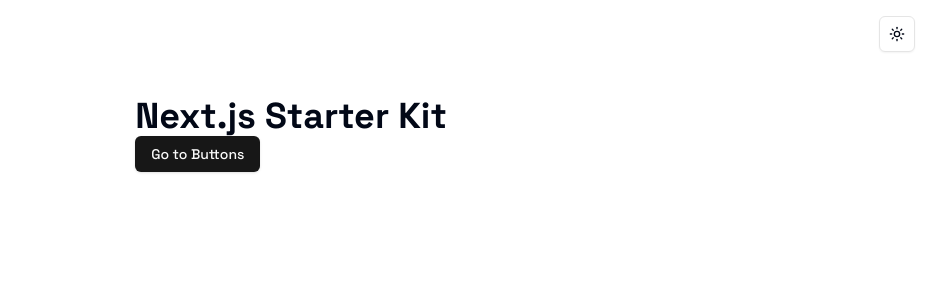
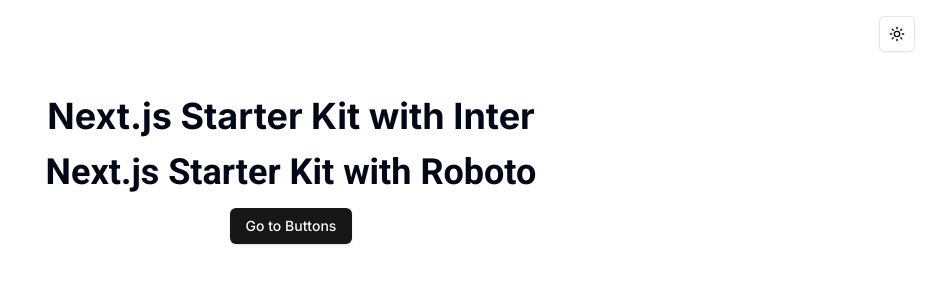
Before and after one commit to mickkhaw1981/nextjs-starter-kit, a Next.js app: page / in a window 1280 px wide. Shown: the top 300 px of the page, without its empty margins (349-1280 px from the left). Built offline with nearby package versions, Linux system fonts and the light colour scheme.

Commit message:
invert colors

```diff
--- a/src/app/(root)/page.tsx
+++ b/src/app/(root)/page.tsx
@@ -1,15 +1,15 @@
-import { Space_Grotesk as SpaceGrotesk } from "next/font/google";
 import Link from "next/link";
 
 import { Button } from "@/components/ui/button";
 
-const spaceGrotesk = SpaceGrotesk({ subsets: ["latin"] });
-
 export default function Home() {
   return (
     <main className="flex min-h-screen flex-col items-center justify-between p-24">
-      <div className={spaceGrotesk.className}>
-        <h1 className="text-4xl font-bold">Next.js Starter Kit</h1>
+      <div className="flex flex-col gap-4 text-center">
+        <h1 className="text-4xl font-bold">Next.js Starter Kit with Inter</h1>
+        <h1 className="font-roboto text-4xl font-bold">
+          Next.js Starter Kit with Roboto
+        </h1>
         <Link href="/buttons">
           <Button className="mx-auto">Go to Buttons</Button>
         </Link>
--- a/src/app/globals.css
+++ b/src/app/globals.css
@@ -24,3 +24,13 @@
     border-color var(--transition-duration) ease,
     background-color var(--transition-duration) ease;
 }
+
+@layer utilities {
+  .invert-colors {
+    @apply invert dark:invert-0;
+  }
+
+  .font-roboto {
+    font-family: var(--font-roboto);
+  }
+}
--- a/src/app/layout.tsx
+++ b/src/app/layout.tsx
@@ -1,6 +1,6 @@
 import type { Metadata } from "next";
 
-import { inter } from "@/assets/fonts/font";
+import { inter, roboto } from "@/assets/fonts/font";
 import { ModeToggle } from "@/components/mode-toggle";
 import { ThemeProvider } from "@/components/theme-provider";
 
@@ -17,7 +17,7 @@
   children: React.ReactNode;
 }>) {
   return (
-    <html lang="en" suppressHydrationWarning>
+    <html lang="en" suppressHydrationWarning className={roboto.variable}>
       <body className={`${inter.className} antialiased`}>
         <ThemeProvider
           attribute="class"
--- a/src/assets/fonts/font.ts
+++ b/src/assets/fonts/font.ts
@@ -13,4 +13,5 @@
   style: ["normal", "italic"],
   subsets: ["latin"],
   display: "swap",
+  variable: "--font-roboto",
 });
--- a/src/components/form/auth-form.tsx
+++ b/src/components/form/auth-form.tsx
@@ -5,7 +5,6 @@
 import { useForm } from "react-hook-form";
 import { z } from "zod";
 
-import SocialAuthButtons from "@/components/form/social-auth-form";
 import SocialAuthForm from "@/components/form/social-auth-form";
 import { Button } from "@/components/ui/button";
 import { Input } from "@/components/ui/input";
--- a/src/components/form/social-auth-form.tsx
+++ b/src/components/form/social-auth-form.tsx
@@ -21,8 +21,8 @@
 
   return (
     <div className={className}>
-      <div className="relative text-center text-sm after:absolute after:inset-0 after:top-1/2 after:z-0 after:flex after:items-center after:border-t after:border-border">
-        <span className="relative z-10 bg-background px-2 text-muted-foreground">
+      <div className="relative z-0 text-center text-sm after:absolute after:inset-0 after:top-1/2 after:z-0 after:flex after:items-center after:border-t after:border-border">
+        <span className="relative z-10 bg-background px-2 text-xs text-muted-foreground">
           Or continue with
         </span>
       </div>
@@ -37,7 +37,7 @@
           alt="Github Logo"
           width={20}
           height={20}
-          className="mr-2.5 object-contain"
+          className="invert-colors mr-2.5 object-contain"
         />
         <span>Log in with Github</span>
       </Button>
--- a/tailwind.config.ts
+++ b/tailwind.config.ts
@@ -1,12 +1,12 @@
+import forms from "@tailwindcss/forms";
 import type { Config } from "tailwindcss";
 import { fontFamily } from "tailwindcss/defaultTheme";
 import plugin from "tailwindcss/plugin";
-import forms from "@tailwindcss/forms";
 
 const config = {
   darkMode: ["class"],
   content: [
-    "./src/pages/**/*.{js,ts,jsx,tsx,mdx}",
+    "./src/**/*.{js,ts,jsx,tsx,mdx}",
     "./src/components/**/*.{js,ts,jsx,tsx,mdx}",
     "./src/app/**/*.{js,ts,jsx,tsx,mdx}",
   ],
```
Also changed, not shown: 1 other file (tests, documents, lock files or other folders).
